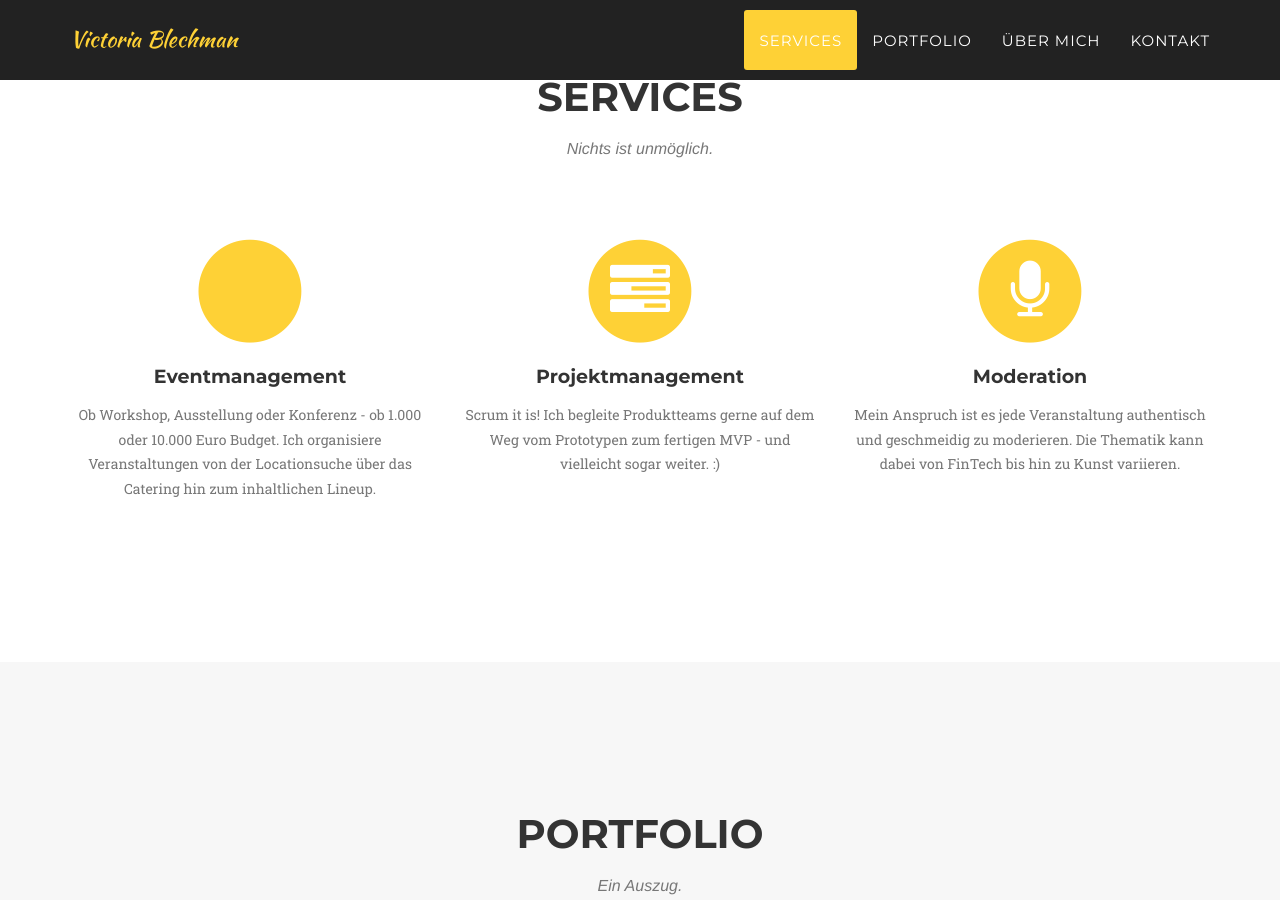
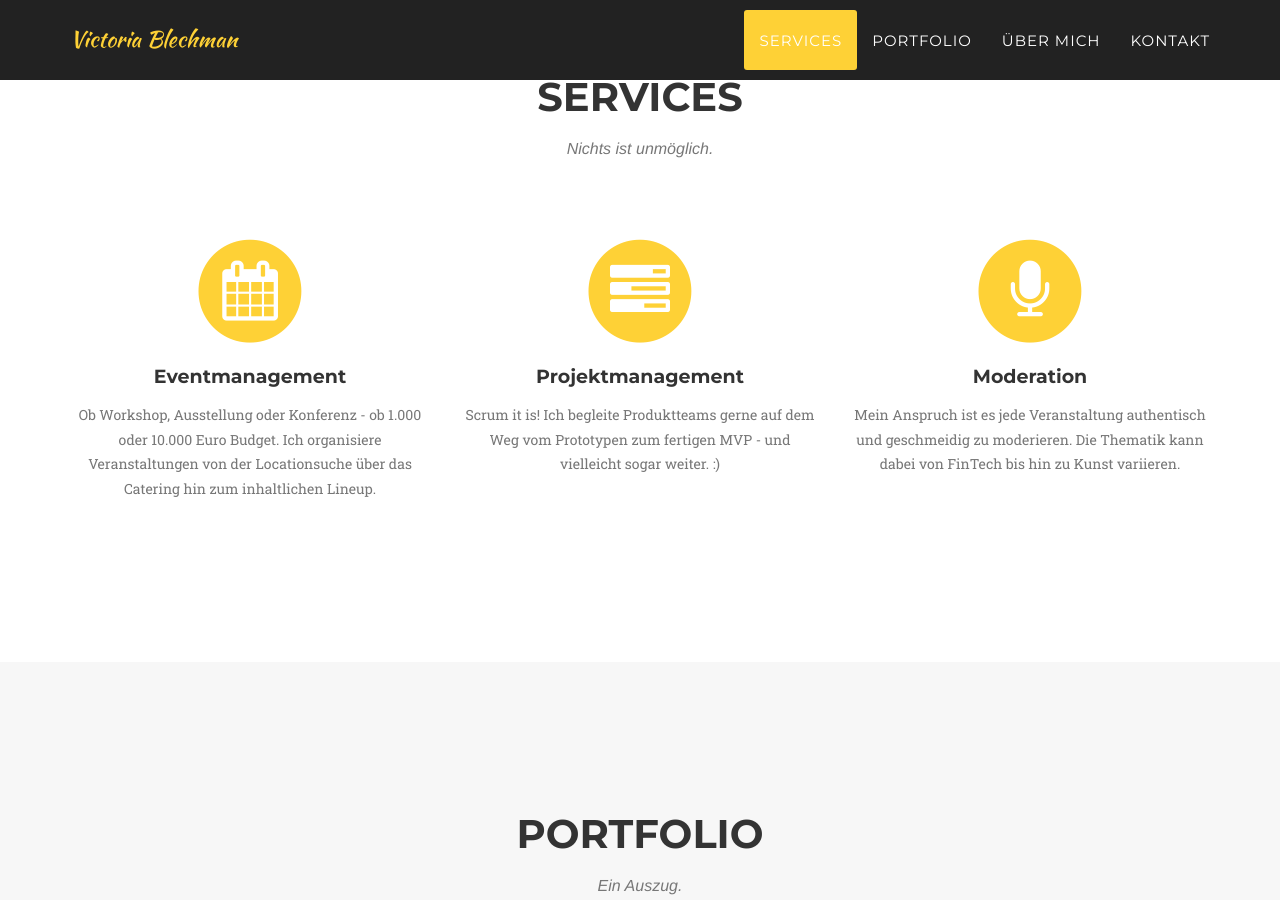
Before and after one commit to blechman/blechman.github.io, a Jekyll site: the page built from index.html, in a window 1280 px wide and 900 px high, scrolled down 843 px. Built offline with Jekyll 4.4.1, drawn with Linux system fonts in a browser that asks for light colours; some web fonts are replaced.

Commit message:
Update services.html

```diff
--- a/_includes/services.html
+++ b/_includes/services.html
@@ -11,7 +11,7 @@
                 <div class="col-md-4">
                     <span class="fa-stack fa-4x">
                         <i class="fa fa-circle fa-stack-2x text-primary"></i>
-                        <i class="fa fa-calendar-alt fa-stack-1x fa-inverse"></i>
+                        <i class="fa fa-calendar fa-stack-1x fa-inverse"></i>
                     </span>
                     <h4 class="service-heading">Eventmanagement</h4>
                     <p class="text-muted">Ob Workshop, Ausstellung oder Konferenz - ob 1.000 oder 10.000 Euro Budget. Ich organisiere Veranstaltungen von der Locationsuche über das Catering hin zum inhaltlichen Lineup.
```
